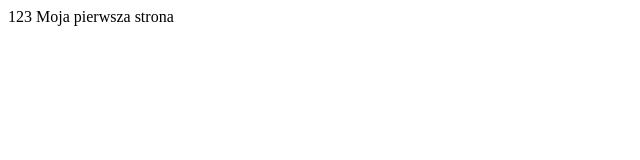
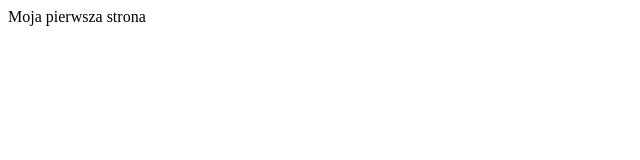
Before and after one commit to akowalski1/grzegorz, a plain HTML site: page index.html in a window 1280 px wide. Shown: the full height of the page, 0-640 px from the left. Drawn offline with Linux system fonts and the light colour scheme.

Commit message:
3 commit

```diff
--- a/index.html
+++ b/index.html
@@ -2,7 +2,7 @@
 <head>
 </head>
 <body>
-<tile> 123</tile>
+<title> 123</title>
 Moja pierwsza strona
 </body>
 </html>
```
